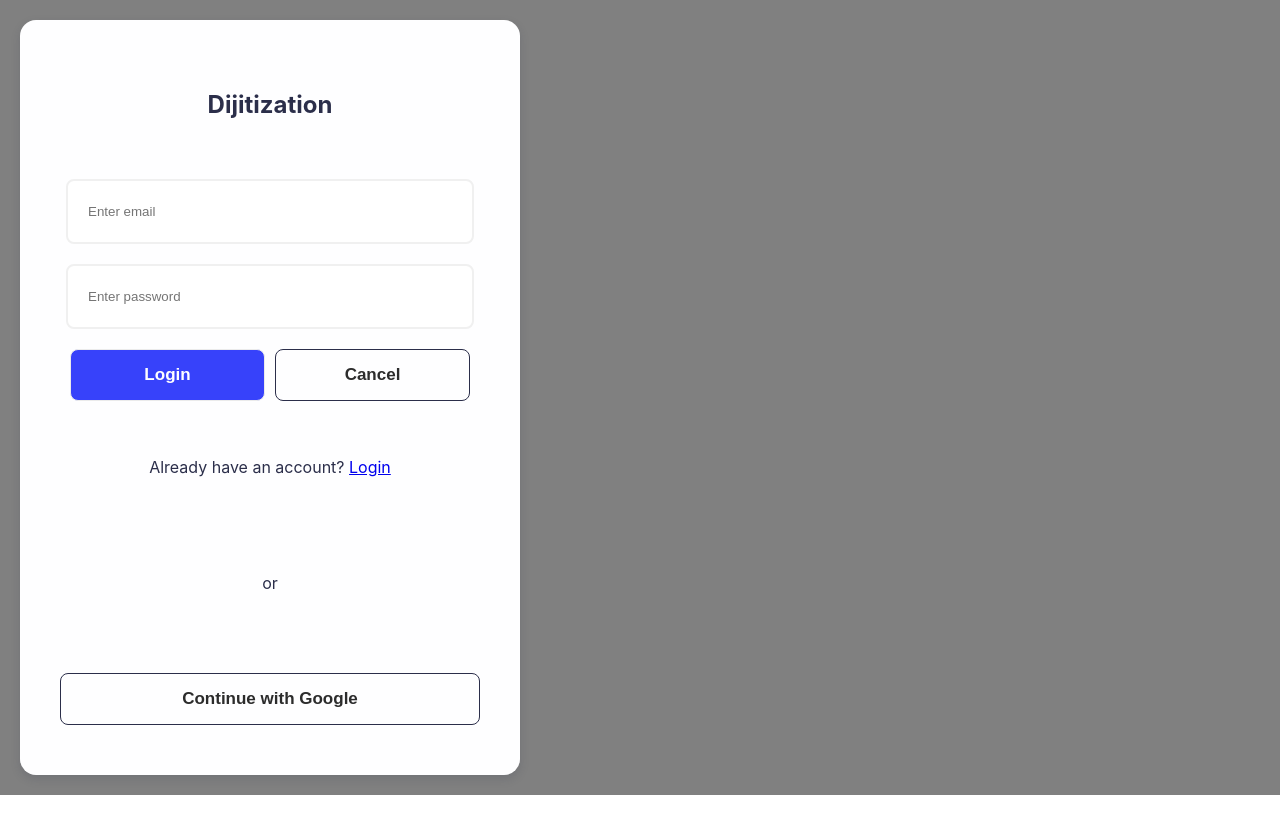
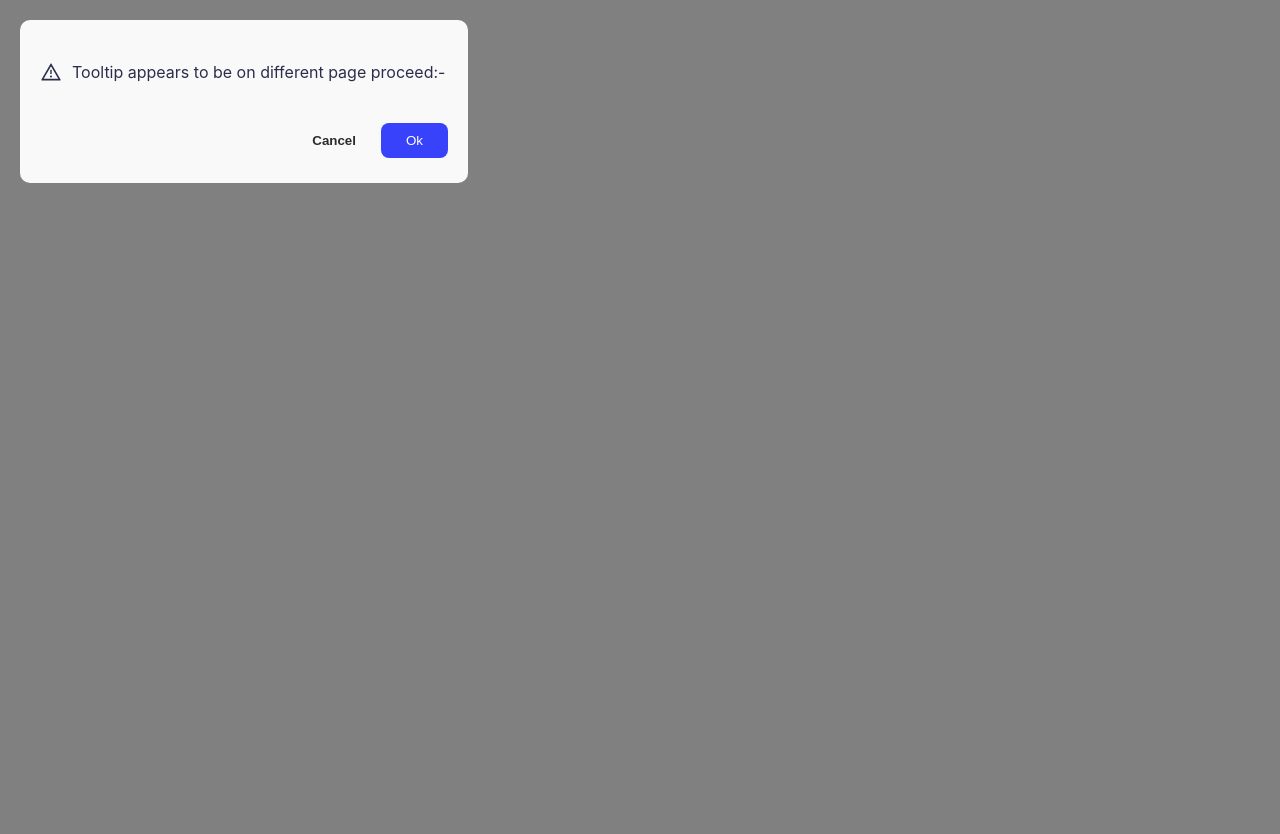
Before and after one commit to Abhamid3311/DAP-digital-aided-UI-design, a React (Create React App) app: page / in a window 1280 px wide. Shown: the top 834 px of the page. Before the commit the page ends 800 px from the top, so only its background shows below. Built offline with nearby package versions, Linux system fonts and the light colour scheme.

Commit message:
added popup,create flow

```diff
--- a/src/App.js
+++ b/src/App.js
@@ -16,10 +16,12 @@ import ToolTipCreated2 from './component/ToolTipCreated/ToolTipCreated2';
 import ToolTipCreated3 from './component/ToolTipCreated/ToolTipCreated3';
 import ToolTipView3 from './component/ToolTipView/ToolTipView3';
 import SignUp from './component/SignUp/SignUp';
+import CreateFlow from './component/SignUp/CreateFlow';
+import Popup from './component/Popup/Popup';
 
 function App() {
   return (
-    <div style={{ backgroundColor: "gray", padding: "20px" }}>
+    <div style={{ backgroundColor: "gray", padding: "20px", height: "100vh" }}>
 
       {/* <ToolTipCreated1 />
       <ToolTipCreated2 />
@@ -40,7 +42,10 @@ function App() {
       <Feedback2 />
       <Announcements /> */}
 
-      <SignUp />
+      {/* <SignUp />
+      <CreateFlow /> */}
+
+      <Popup />
 
 
 
--- /dev/null
+++ b/src/component/Popup/Popup.js
@@ -0,0 +1,53 @@
+import React from 'react';
+import { AiOutlineWarning } from 'react-icons/ai';
+import styled from 'styled-components';
+import { BlueBorderLessBtn, WhiteBorderLessBtn } from '../../styled-components';
+
+const PopupCard = styled.div`
+display: flex;
+flex-direction: column;
+justify-content: center;
+
+padding: 20px;
+gap: 25px;
+width: 408px;
+height: 123px;
+background: #F9F9F9;
+border-radius: 10px;
+
+&>.popup-msg{
+    display: flex;
+    justify-content: flex-start;
+    align-items: center;
+    color: #2B2E4A;
+}
+&>.popup-msg>svg{
+    font-size:22px;
+    margin-right:10px;
+}
+&>.popup-btns{
+    display: flex;
+    justify-content: flex-end;
+    align-items: center;
+}
+`
+
+const Popup = () => {
+    return (
+        <div>
+            <PopupCard>
+                <div className='popup-msg'>
+                    <AiOutlineWarning />
+                    <p>Tooltip appears to be on different page proceed:-</p>
+                </div>
+
+                <div className='popup-btns'>
+                    <WhiteBorderLessBtn>Cancel</WhiteBorderLessBtn>
+                    <BlueBorderLessBtn>Ok</BlueBorderLessBtn>
+                </div>
+            </PopupCard>
+        </div>
+    );
+};
+
+export default Popup;
--- /dev/null
+++ b/src/component/SignUp/CreateFlow.js
@@ -0,0 +1,26 @@
+import React from 'react';
+import { BlueLoginBtn, FormCard, FormField, WhiteLoginBtn } from './Form.css';
+
+const CreateFlow = () => {
+    return (
+        <div style={{ marginTop: "50px" }}>
+            <FormCard>
+                <div>
+                    <h2>Dijitization</h2>
+                </div>
+                <FormField>
+                    <input type="text" placeholder='Application name' />
+                    <input type="text" placeholder='Flow use case..' />
+
+                    <div>
+                        <WhiteLoginBtn>Cancel</WhiteLoginBtn>
+                        <BlueLoginBtn>Add</BlueLoginBtn>
+                    </div>
+                </FormField>
+
+            </FormCard>
+        </div>
+    );
+};
+
+export default CreateFlow;
--- /dev/null
+++ b/src/component/SignUp/Form.css.js
@@ -0,0 +1,68 @@
+import styled from "styled-components";
+import { BlueEditBtn, WhiteEditBtn } from "../../styled-components";
+
+export const FormCard = styled.div`
+display: flex;
+flex-direction: column;
+justify-content: center;
+align-items: center;
+text-align:center;
+padding: 50px 50px;
+gap: 10px;
+width: 420px;
+background: #FEFEFF;
+color: #2B2E4A;
+box-shadow: 0px 4px 10px rgba(43, 46, 74, 0.17);
+border-radius: 16px;
+
+& .divider{
+    display: flex;
+    flex-direction: row;
+    justify-content: center;
+    align-items: center;
+    width: 420px;
+    gap:10px;
+    margin:30px auto;
+}
+& .divider>div{
+    height:1px;
+    width:20%;
+    background-color:#2B2E4A;
+}
+`;
+
+export const FormField = styled.form`
+display: flex;
+flex-direction: column;
+justify-content: center;
+align-items: center;
+gap: 20px;
+
+
+&>input{
+    width: 364px;
+    height: 30px;
+    border: 2px solid #F0F0F0;
+    border-radius: 8px;
+    padding: 8px 20px;
+}
+& div{
+    width: 400px;
+    display: flex;
+    justify-content: space-between;
+    align-items: center;
+    gap:10px;
+}
+`;
+
+export const WhiteLoginBtn = styled(WhiteEditBtn)`
+background: #FEFEFF;
+width: 100%;
+padding: 12px;
+border:1px solid #2B2E4A;
+`;
+
+export const BlueLoginBtn = styled(BlueEditBtn)`
+width: 100%;
+padding: 12px;
+`;
--- a/src/component/SignUp/SignUp.js
+++ b/src/component/SignUp/SignUp.js
@@ -1,64 +1,13 @@
 import React from 'react';
-import styled from 'styled-components';
-import { BlueEditBtn, WhiteEditBtn } from '../../styled-components';
+import { BlueLoginBtn, FormCard, FormField, WhiteLoginBtn } from './Form.css';
 
-const FormCard = styled.div`
-display: flex;
-flex-direction: column;
-justify-content: center;
-align-items: center;
-text-align:center;
-padding: 50px 40px;
-gap: 40px;
-width: 420px;
-background: #FEFEFF;
-color: #2B2E4A;
-box-shadow: 0px 4px 10px rgba(43, 46, 74, 0.17);
-border-radius: 16px;
-`;
-
-const FormField = styled.form`
-display: flex;
-flex-direction: column;
-justify-content: center;
-align-items: center;
-gap: 20px;
-
-
-&>input{
-    width: 364px;
-    height: 45px;
-    border: 2px solid #F0F0F0;
-    border-radius: 8px;
-    padding: 8px 20px;
-}
-& div{
-    width: 400px;
-    display: flex;
-    justify-content: space-between;
-    align-items: center;
-    gap:10px;
-}
-`;
-
-const WhiteLoginBtn = styled(WhiteEditBtn)`
-background: #FEFEFF;
-width: 100%;
-padding: 15px;
-border:1px solid #2B2E4A;
-`;
-
-const BlueLoginBtn = styled(BlueEditBtn)`
-width: 100%;
-padding: 15px;
-`;
 
 
 
 
 const SignUp = () => {
     return (
-        <div>
+        <div style={{ marginTop: "50px" }}>
             <FormCard>
                 <div>
                     <h2>Dijitization</h2>
@@ -73,14 +22,14 @@ const SignUp = () => {
                     </div>
                 </FormField>
 
-                <p>Already have an account?  <a href="#">Login</a></p>
+                <p>Already have an account? <a href="#">Login</a></p>
 
-                <div></div> or <div></div>
+                <div className='divider'>
+                    <div></div> Or <div></div>
+                </div>
 
 
                 <WhiteLoginBtn>Continue with Google</WhiteLoginBtn>
-
-
 
 
 
--- a/src/styled-components.js
+++ b/src/styled-components.js
@@ -183,6 +183,7 @@ border:none;
 
 export const WhiteBorderLessBtn = styled(WhiteButton)`
 border:none;
+font-weight:700;
 background-color:#F9F9F9;
 
 & span{
```
